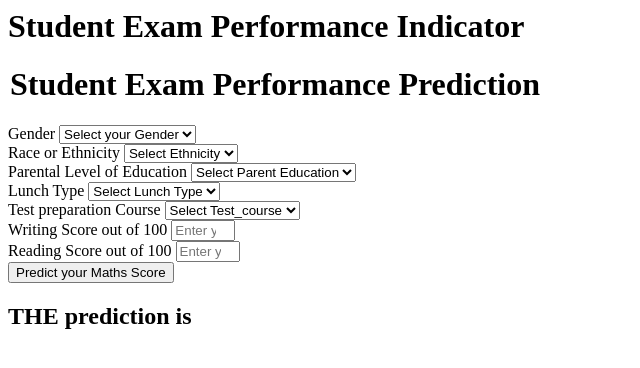
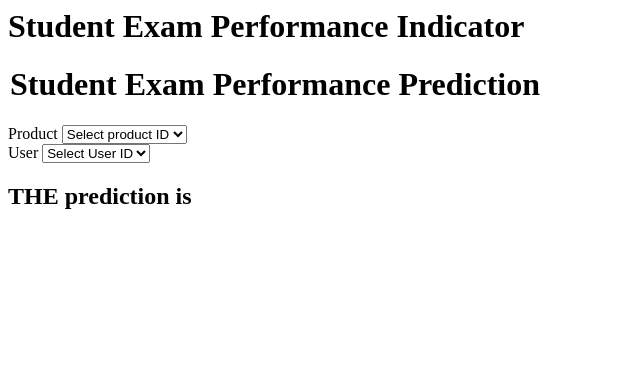
Before and after one commit to Harly-1506/MLOps-Recommendation, a Flask app: page /predictdata in a window 1280 px wide. Shown: the top 368 px of the page, without its empty margins (0-640 px from the left). Run offline with Flask 3, Linux system fonts and the light colour scheme.

Commit message:
[230902] home.html

```diff
--- a/app.py
+++ b/app.py
@@ -21,14 +21,8 @@
         return render_template('home.html')
     else:
         data=CustomData(
-            gender=request.form.get('gender'),
-            race_ethnicity=request.form.get('ethnicity'),
-            parental_level_of_education=request.form.get('parental_level_of_education'),
-            lunch=request.form.get('lunch'),
-            test_preparation_course=request.form.get('test_preparation_course'),
-            reading_score=float(request.form.get('writing_score')),
-            writing_score=float(request.form.get('reading_score'))
-
+            gender=request.form.get('product_id'),
+            race_ethnicity=request.form.get('user_id'),
         )
         pred_df=data.get_data_as_data_frame()
         print(pred_df)
--- a/src/components/data_transformation.py
+++ b/src/components/data_transformation.py
@@ -52,7 +52,7 @@
             cat_pipeline=Pipeline(
 
                 steps=[
-                ("imputer",SimpleImputer(strategy="most_frequent")),
+                # ("imputer",SimpleImputer(strategy="most_frequent")),
                 # ("encoder",LabelEncoder()),
                 # ("scaler",StandardScaler(with_mean=False))
                 ]
--- a/src/models.py
+++ b/src/models.py
@@ -12,13 +12,13 @@
 
 
     user_embedding = tf.keras.layers.Embedding(num_users, 10)(user_input)
-    dense_user_1 = tf.keras.layers.Dense(32, activation='relu')(user_embedding)
+    dense_user_1 = tf.keras.layers.Dense(128, activation='relu')(user_embedding)
     dense_user_2 = tf.keras.layers.Dense(16, activation='relu')(dense_user_1)
 
 
 
     product_embedding = tf.keras.layers.Embedding(num_products, 10)(product_input)
-    dense_product_1 = tf.keras.layers.Dense(32, activation='relu')(product_embedding)
+    dense_product_1 = tf.keras.layers.Dense(128, activation='relu')(product_embedding)
     dense_product_2 = tf.keras.layers.Dense(16, activation='relu')(dense_product_1)
 
 
--- a/src/utils.py
+++ b/src/utils.py
@@ -46,9 +46,9 @@
             y_train_pred = model.predict([X_train['user_id'], X_train['product_id']])
             y_test_pred = model.predict([X_test['user_id'], X_test['product_id']])
 
-            train_model_score = r2_score(y_train, y_train_pred)
+            train_model_score = mean_squared_error(y_train, y_train_pred)
 
-            test_model_score = r2_score(y_test, y_test_pred)
+            test_model_score = mean_squared_error(y_test, y_test_pred)
 
             report[list(models.keys())[i]] = test_model_score
 
--- a/templates/home.html
+++ b/templates/home.html
@@ -8,100 +8,31 @@
             <legend>Student Exam Performance Prediction</legend>
         </h1>
         <div class="mb-3">
-            <label class="form-label">Gender</label>
-            <select class="form-control" name="gender" placeholder="Enter you Gender" required>
-                <option class="placeholder" selected disabled value="">Select your Gender</option>
-                <option value="male">
+            <label class="form-label">Product</label>
+            <select class="form-control" name="product_id" placeholder="Enter you Product ID" required>
+                <option class="placeholder" selected disabled value="">Select product ID</option>
+                <option value="product_1">
                     Male
                 </option>
-                <option value="female">
+                <option value="product_2">
                     Female
                 </option>
             </select>
         </div>
         <div class="mb-3">
-            <label class="form-label">Race or Ethnicity</label>
-            <select class="form-control" name="ethnicity" placeholder="Enter you ethnicity" required>
-                <option class="placeholder" selected disabled value="">Select Ethnicity</option>
-                <option value="group A">
+            <label class="form-label">User</label>
+            <select class="form-control" name="user_id" placeholder="Enter you ethnicity" required>
+                <option class="placeholder" selected disabled value="">Select User ID</option>
+                <option value="User_1">
                     Group A
                 </option>
-                <option value="group B">
+                <option value="User_2">
                     Group B
                 </option>
-                <option value="group C">
+                <option value="User_3">
                     Group C
                 </option>
-                <option value="group D">
-                    Group D
-                </option>
-                <option value="group E">
-                    Group E
-                </option>
             </select>
-        </div>
-        <div class="mb-3">
-            <label class="form-label">Parental Level of Education</label>
-            <select class="form-control" name="parental_level_of_education"
-                placeholder="Enter you Parent Education" required>
-                <option class="placeholder" selected disabled value="">Select Parent Education</option>
-                <option value="associate's degree">
-                    associate's degree
-                </option>
-                <option value="bachelor's degree">
-                    bachelor's degree
-                </option>
-                <option value="high school">
-                    high school
-                </option>
-                <option value="master's degree">
-                    master's degree
-                </option>
-                <option value="some college">
-                    some college
-                </option>
-                <option value="some high school">
-                    some high school
-                </option>
-            </select>
-        </div>
-        <div class="mb-3">
-            <label class="form-label">Lunch Type</label>
-            <select class="form-control" name="lunch" placeholder="Enter you Lunch" required>
-                <option class="placeholder" selected disabled value="">Select Lunch Type</option>
-                <option value="free/reduced">
-                    free/reduced
-                </option>
-                <option value="standard">
-                    standard
-                </option>
-            </select>
-        </div>
-        <div class="mb-3">
-            <label class="form-label">Test preparation Course</label>
-            <select class="form-control" name="test_preparation_course" placeholder="Enter you Course"
-                required>
-                <option class="placeholder" selected disabled value="">Select Test_course</option>
-                <option value="none">
-                    None
-                </option>
-                <option value="completed">
-                    Completed
-                </option>
-            </select>
-        </div>
-        <div class="mb-3">
-            <label class="form-label">Writing Score out of 100</label>
-            <input class="form-control" type="number" name="reading_score"
-                placeholder="Enter your Reading score" min='0' max='100' />
-        </div>
-        <div class="mb-3">
-            <label class="form-label">Reading Score out of 100</label>
-            <input class="form-control" type="number" name="writing_score"
-                placeholder="Enter your Reading Score" min='0' max='100' />
-        </div>
-        <div class="mb-3">
-            <input class="btn btn-primary" type="submit" value="Predict your Maths Score" required />
         </div>
     </form>
     <h2>
```
Also changed, not shown: src/components/model_trainer.py (+4 -4 lines), src/pipeline/predict_pipeline.py (+1 -20 lines), 2 other files.
